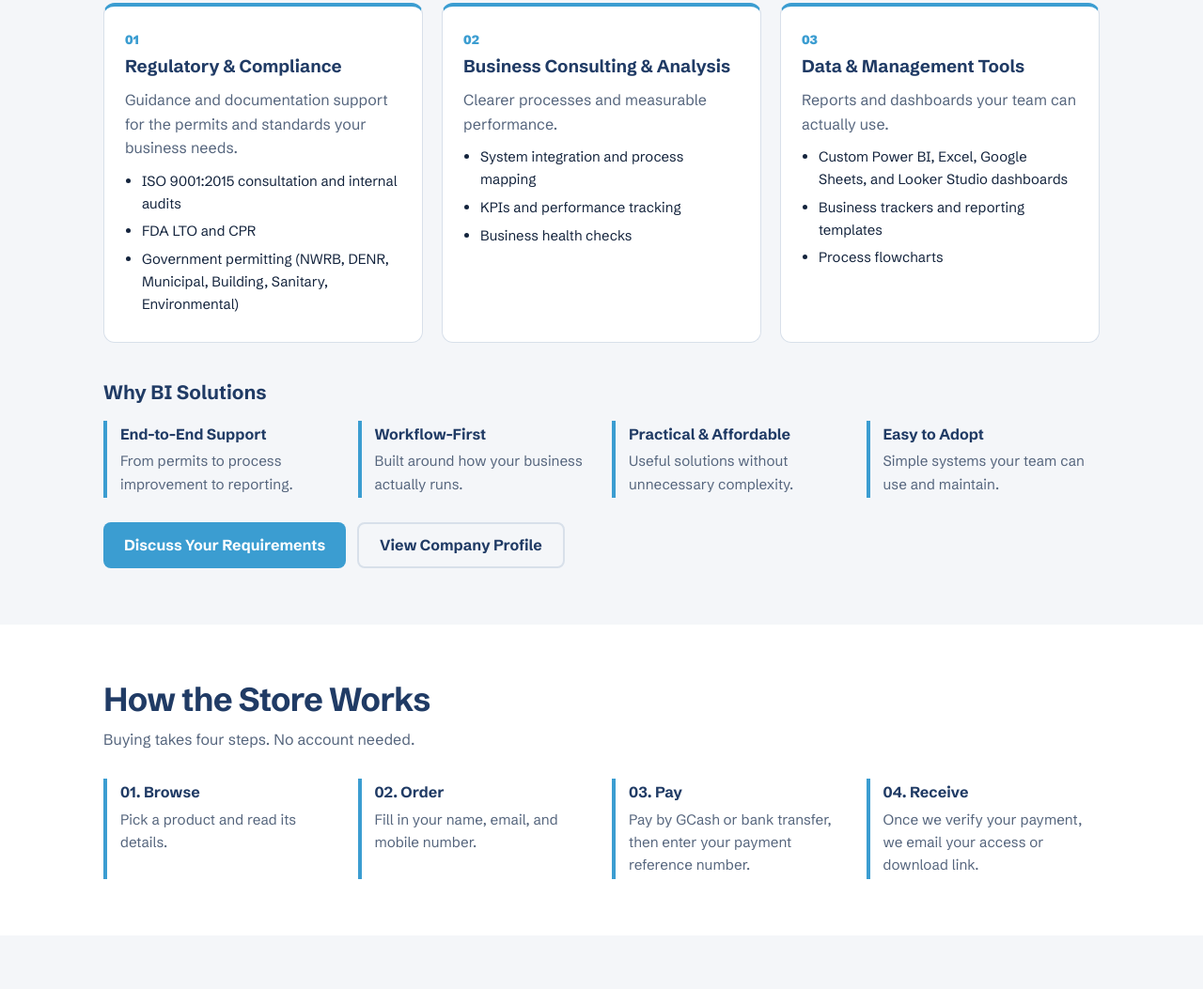
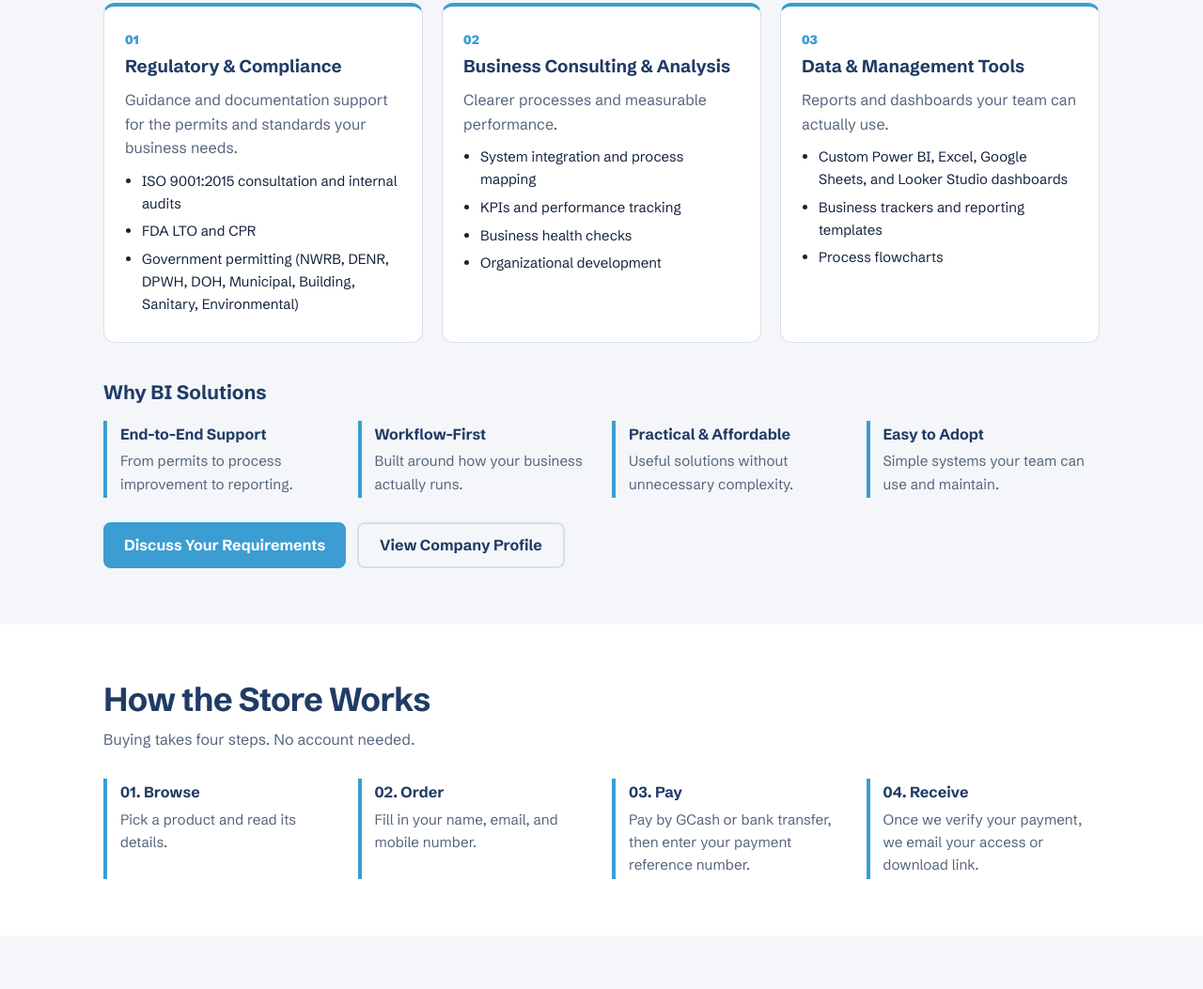
Before and after one commit to BISolutionsConsultancy/BISolutions, a plain HTML site: page index.html in a window 1280 px wide. Shown: the part 1491-2544 px from the top of the page at 94% size. Drawn offline with Linux system fonts and the light colour scheme.

Commit message:
Add files via upload

```diff
--- a/index.html
+++ b/index.html
@@ -125,11 +125,12 @@ input,select{width:100%;padding:10px;border:1px solid var(--line);border-radius:
     <article><small>01</small><h3>Regulatory &amp; Compliance</h3><p>Guidance and documentation support for the permits and standards your business needs.</p><ul>
       <li>ISO 9001:2015 consultation and internal audits</li>
       <li>FDA LTO and CPR</li>
-      <li>Government permitting (NWRB, DENR, Municipal, Building, Sanitary, Environmental)</li></ul></article>
+      <li>Government permitting (NWRB, DENR, DPWH, DOH, Municipal, Building, Sanitary, Environmental)</li></ul></article>
     <article><small>02</small><h3>Business Consulting &amp; Analysis</h3><p>Clearer processes and measurable performance.</p><ul>
       <li>System integration and process mapping</li>
       <li>KPIs and performance tracking</li>
-      <li>Business health checks</li></ul></article>
+      <li>Business health checks</li>
+      <li>Organizational development</li></ul></article>
     <article><small>03</small><h3>Data &amp; Management Tools</h3><p>Reports and dashboards your team can actually use.</p><ul>
       <li>Custom Power BI, Excel, Google Sheets, and Looker Studio dashboards</li>
       <li>Business trackers and reporting templates</li>
```
